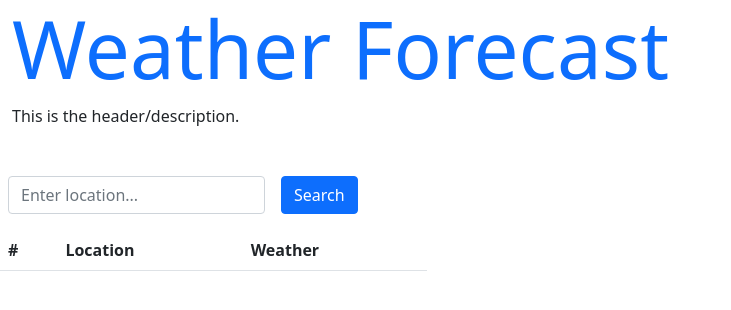
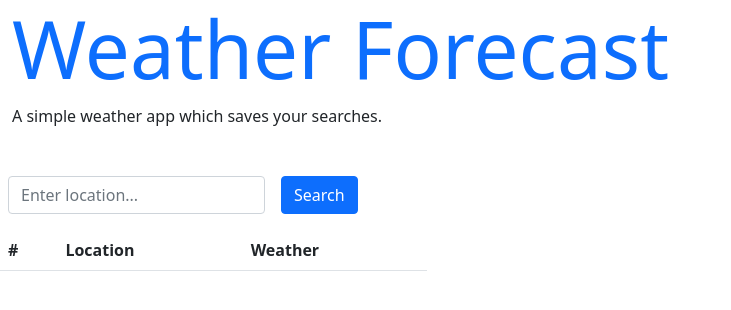
Before and after one commit to jordanlrothwell/weatherApp, a plain HTML site: page index.html in a window 1280 px wide. Shown: the whole page, without its empty margins (0-731 px from the left). Drawn offline with nearby package versions, Linux system fonts and the light colour scheme.

Commit message:
Fixed typo.

```diff
--- a/index.html
+++ b/index.html
@@ -13,7 +13,7 @@
       <div class="col-md-12">
         <div class="jumbotron">
           <h1 class="display-1 text-primary">Weather Forecast</h1>
-          <p>This is the header/description.</p>
+          <p>A simple weather app which saves your searches.</p>
         </div>
       </div>
     </div>
```
